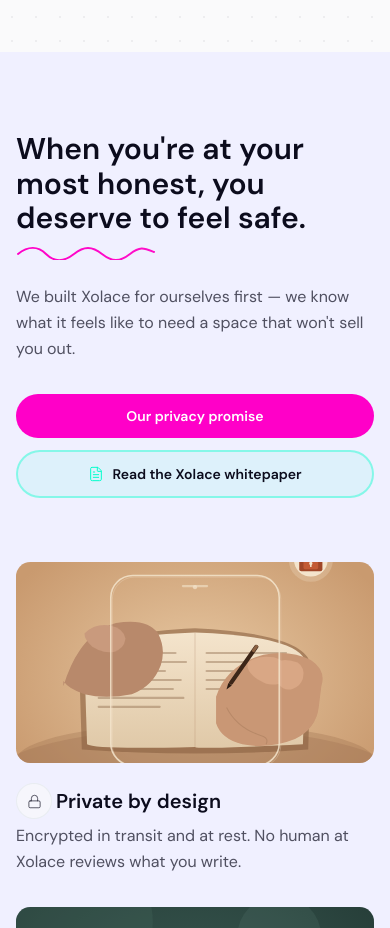
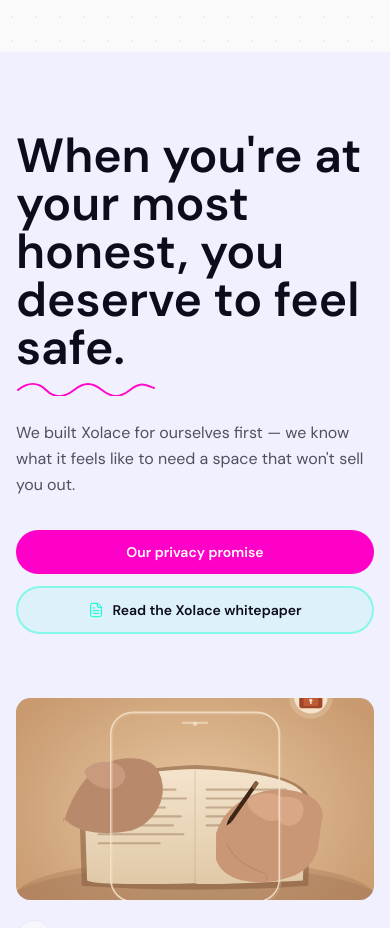
Before and after one commit to xolace-official/xolace_mobile_site, a Next.js app: page / in a window 390 px wide. Shown: the part 5700-6628 px from the top of the page. Built offline with nearby package versions, Linux system fonts and the light colour scheme.

Commit message:
Fix font consistency

```diff
--- a/components/landing/trust-section.tsx
+++ b/components/landing/trust-section.tsx
@@ -89,7 +89,7 @@
           transition={{ duration: 0.5, ease: "easeOut" }}
           className="mb-16"
         >
-          <h2 className="text-balance mb-2 font-serif text-3xl leading-[1.15] font-semibold text-foreground md:text-6xl lg:text-[4.25rem]">
+          <h2 className="md:text-balance mb-2 text-5xl md:leading-[1.15] font-semibold text-foreground md:text-6xl lg:text-[4.25rem]">
             When you&apos;re at your most honest, you deserve to feel safe.
           </h2>
           {/* Signature-style flourish — echoes the mark under the advisors heading */}
```
